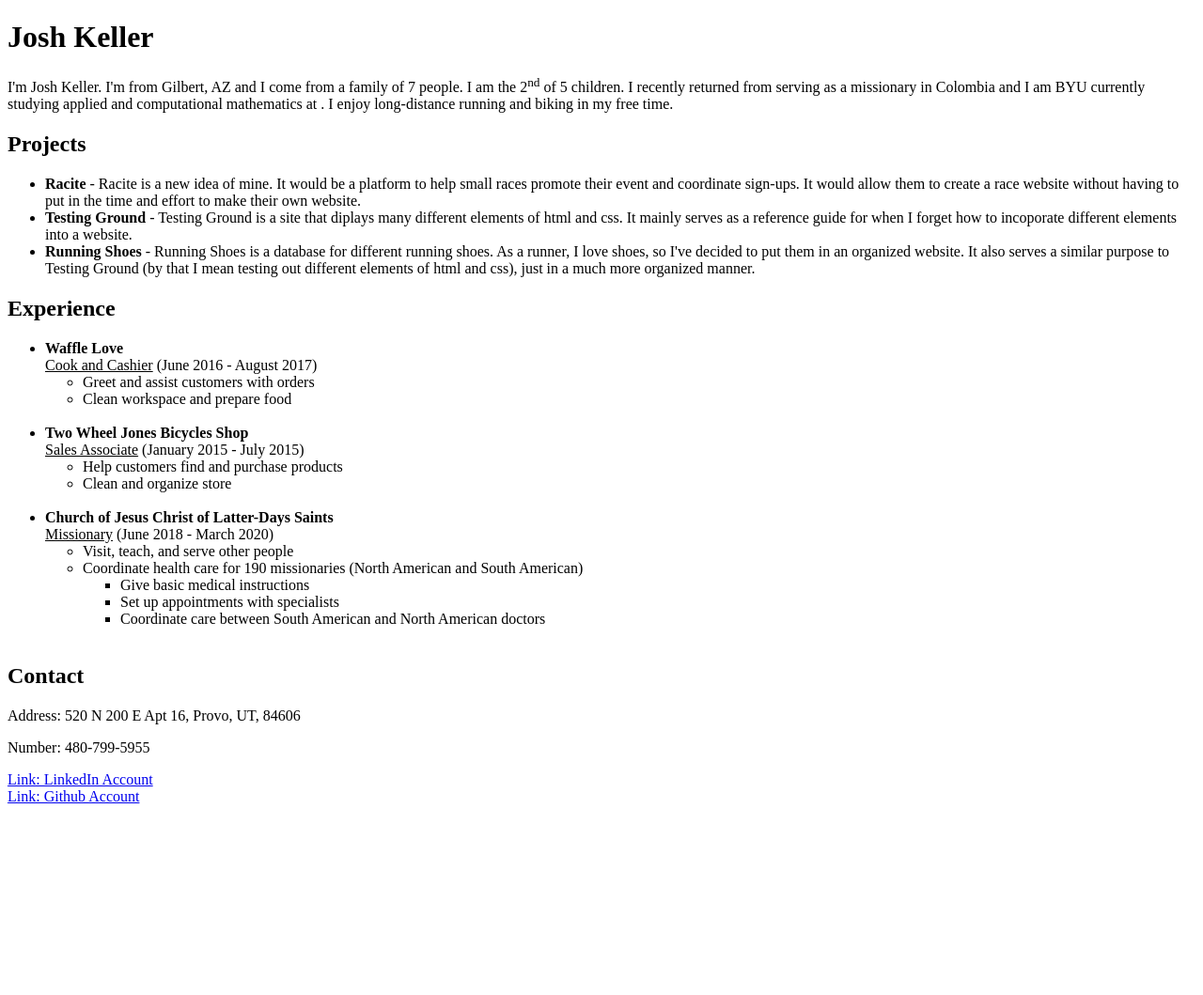
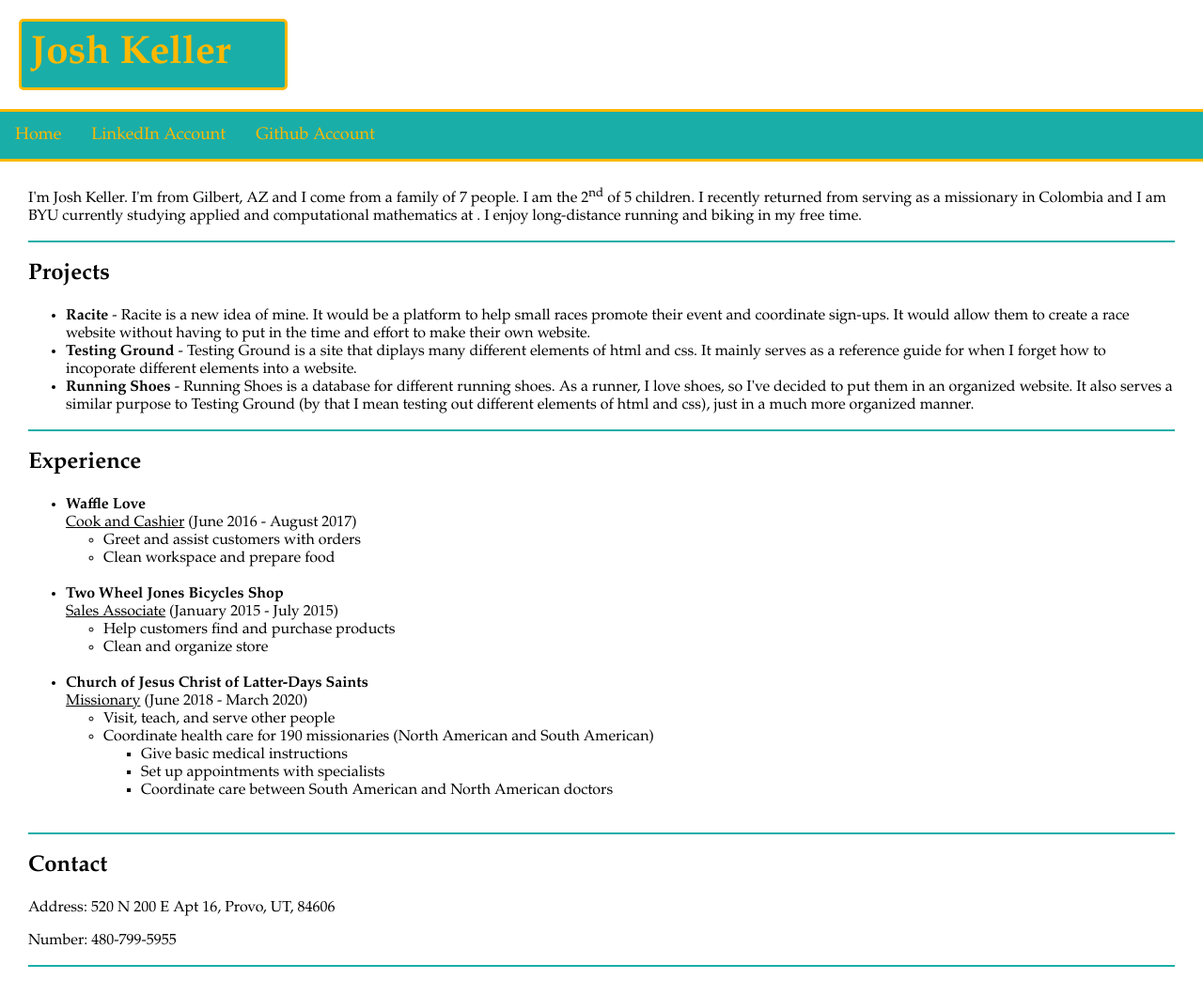
Before and after one commit to joshuackeller/portfolio1, a plain HTML site: page index.html in a window 1280 px wide. Shown: the whole page at 94% size. Before the commit the page ends 865 px from the top, so only its background shows below. Drawn offline with Linux system fonts and the light colour scheme.

Commit message:
new index

```diff
--- a/index.html
+++ b/index.html
@@ -2,15 +2,27 @@
 <html>
     <head>
         <title>Josh Keller's Portfolio</title>
+        <link rel="stylesheet" type="text/css" href="app.css">
     </head>
     <body>
-        <h1>Josh Keller</h1>
+        <h1 id="header">Josh Keller</h1>
+        <div class="nav_var">
+          <ul>
+            <li><a href="index.html">Home</a></li>
+            <li><a href="https://www.linkedin.com/in/joshua-keller-8b80231a5/">LinkedIn Account</a></li>
+            <li><a href="https://github.com/joshuackeller">Github Account</a></li>
+          </ul>
+        </div>
+    <div class="after_nav">
+      <div class="p1">
         <p>I'm Josh Keller. I'm from Gilbert, AZ and I come from a family
                 of 7 people. I am the 2<sup>nd</sup> of 5 children. I recently
                 returned from serving as a missionary in Colombia and I am BYU
                 currently studying applied and computational mathematics at . I enjoy
                 long-distance running and biking in my free time.
         </p>
+      </div>
+      <div class="p2">
       <h2>Projects</h2>
       <ul>
           <li><b>Racite</b> - Racite is a new idea of mine. It would be a platform to help
@@ -28,6 +40,8 @@
               different elements of html and css), just in a much more organized manner.
           </li>
       </ul>
+      </div>
+      <div class="p3">
       <h2>Experience</h2>
           <uL>
               <li><b>Waffle Love</b><br>
@@ -57,11 +71,12 @@
                   </ul><br>
               </li>
           </uL>
+      </div>
+      <div class="p4">
         <h2>Contact</h2>
         <p>Address: 520 N 200 E Apt 16, Provo, UT, 84606</p>
         <p>Number: 480-799-5955</p>
-    <a href="https://www.linkedin.com/in/joshua-keller-8b80231a5/">Link: LinkedIn Account</a><br>
-    <a href="https://github.com/joshuackeller">Link: Github Account</a>
-
+      </div>
+    </div>
     </body>
 </html>
```
Lines whose indentation alone changed are shown as unchanged.
